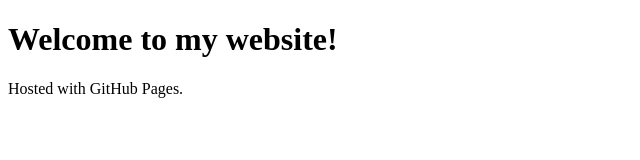
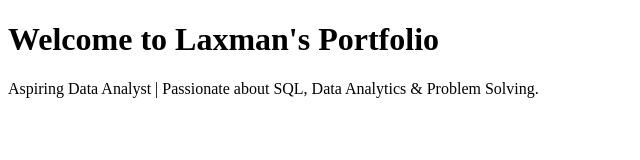
Before and after one commit to laxmanshinde2611-droid/laxmanshinde2611-droid.github.io, a plain HTML site: page index.html in a window 1280 px wide. Shown: the whole page, without its empty margins (0-640 px from the left). Drawn offline with Linux system fonts and the light colour scheme.

Commit message:
Update index.html

```diff
--- a/index.html
+++ b/index.html
@@ -1,11 +1,11 @@
 <!DOCTYPE html>
 <html>
-  <head>
+<head>
     <meta charset="UTF-8">
-    <title>My Website</title>
-  </head>
-  <body>
-    <h1>Welcome to my website!</h1>
-    <p>Hosted with GitHub Pages.</p>
-  </body>
+    <title>Laxman's Portfolio</title>
+</head>
+<body>
+    <h1>Welcome to Laxman's Portfolio</h1>
+    <p>Aspiring Data Analyst | Passionate about SQL, Data Analytics & Problem Solving.</p>
+</body>
 </html>
```
